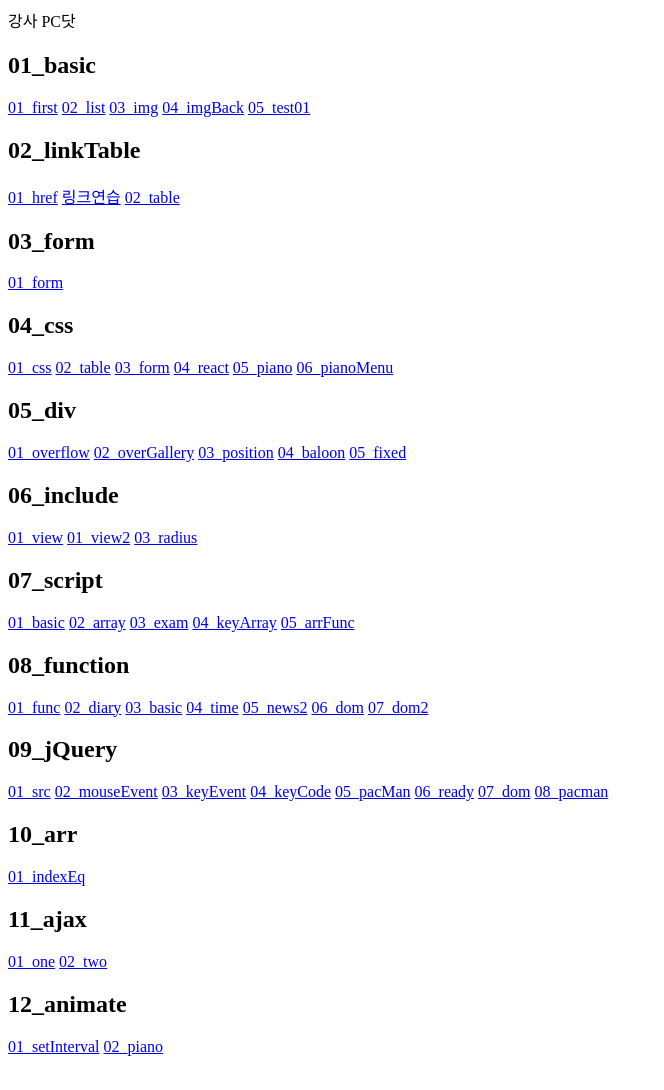
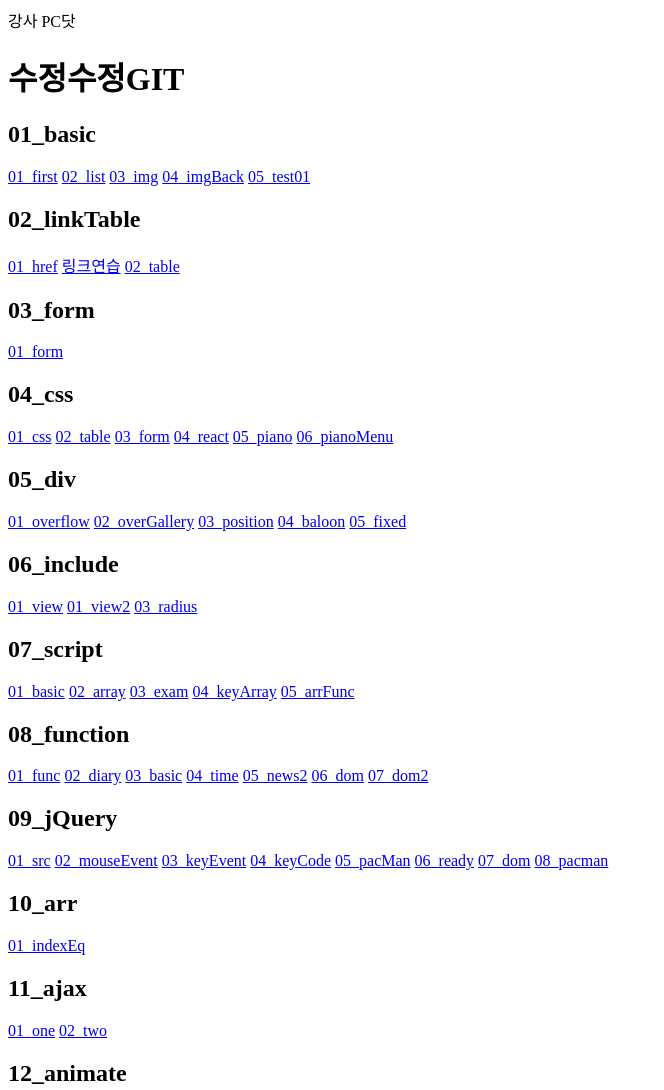
Before and after one commit to jx007s/green201905design, a plain HTML site: page WebContent/index.html in a window 1280 px wide. Shown: the top 1090 px of the page, without its empty margins (0-664 px from the left). Before the commit the page ends 1064 px from the top, so only its background shows below. Drawn offline with Linux system fonts and the light colour scheme.

Commit message:
고은별두번째

```diff
--- a/WebContent/index.html
+++ b/WebContent/index.html
@@ -6,6 +6,7 @@
 	</head>
 	<body>
 		강사 PC닷<br>
+		<h1>수정수정GIT</h1>
 		<h2>01_basic</h2>
 		<a href="01_basic/01_first.html">01_first</a>
 		<a href="01_basic/02_list.html">02_list</a>
```
